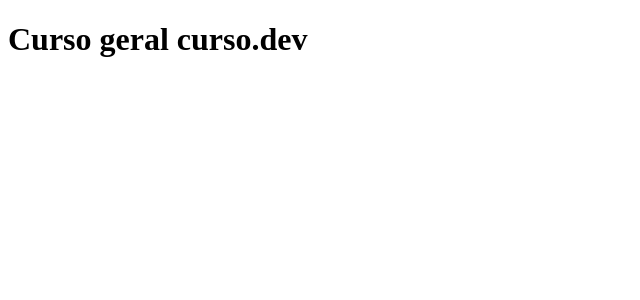
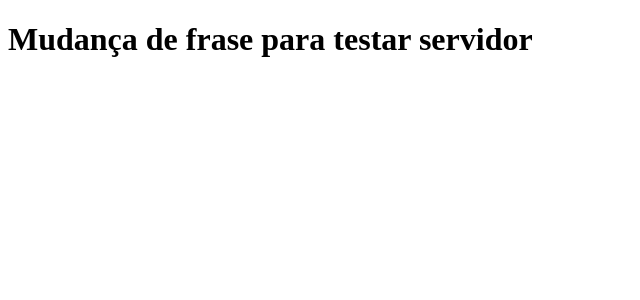
Before and after one commit to IsraelAmaro/tabnews-clone, a Next.js app: page / in a window 1280 px wide. Shown: the top 300 px of the page, without its empty margins (0-640 px from the left). Built offline with nearby package versions, Linux system fonts and the light colour scheme.

Commit message:
:rocket: teste config servidor

```diff
--- a/pages/index.js
+++ b/pages/index.js
@@ -1,5 +1,5 @@
 function Home() {
-  return <h1>Curso geral curso.dev</h1>;
+  return <h1>Mudança de frase para testar servidor</h1>;
 }
 
 export default Home;
```
Also changed, not shown: 1 other file (tests, documents, lock files or other folders).
